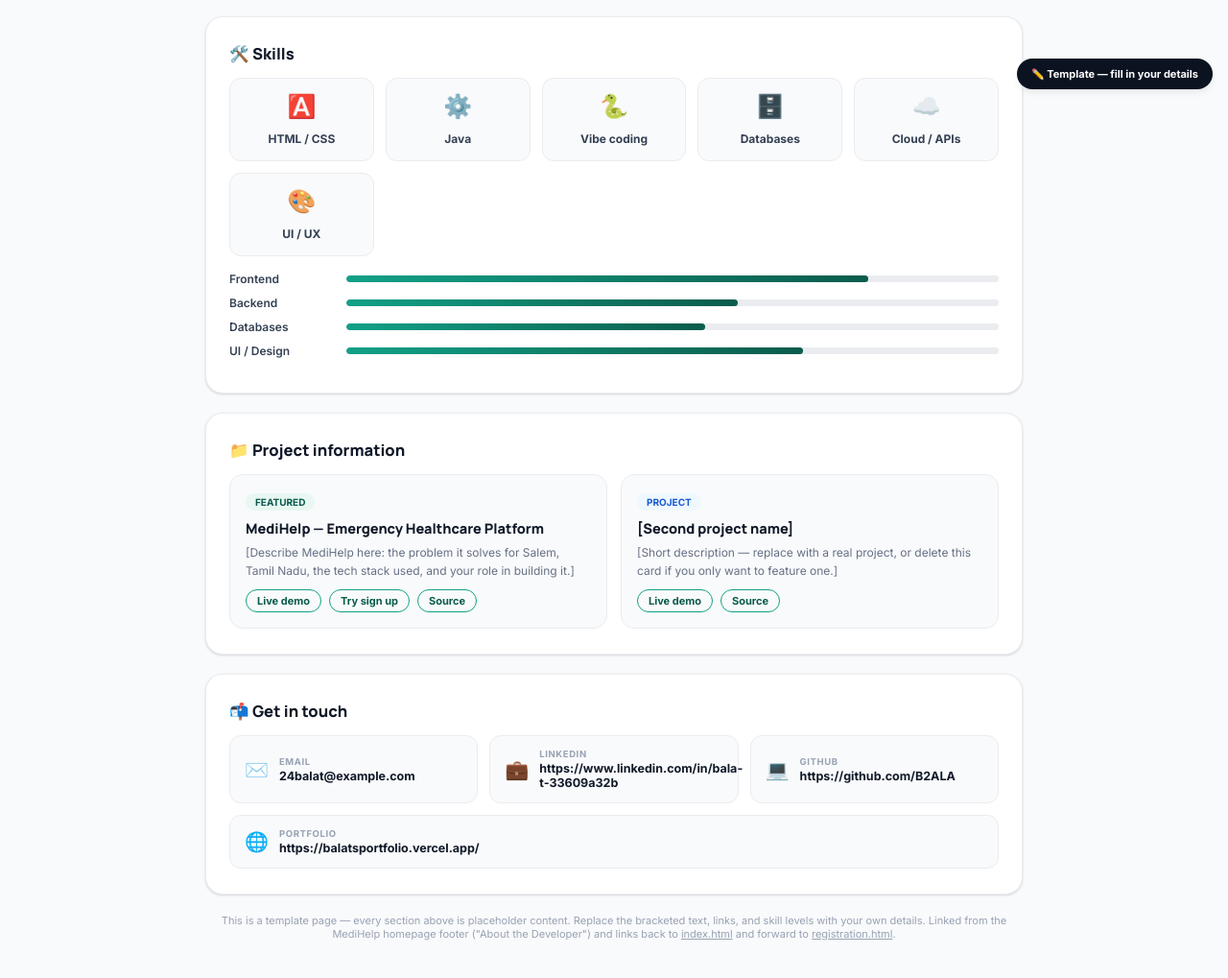
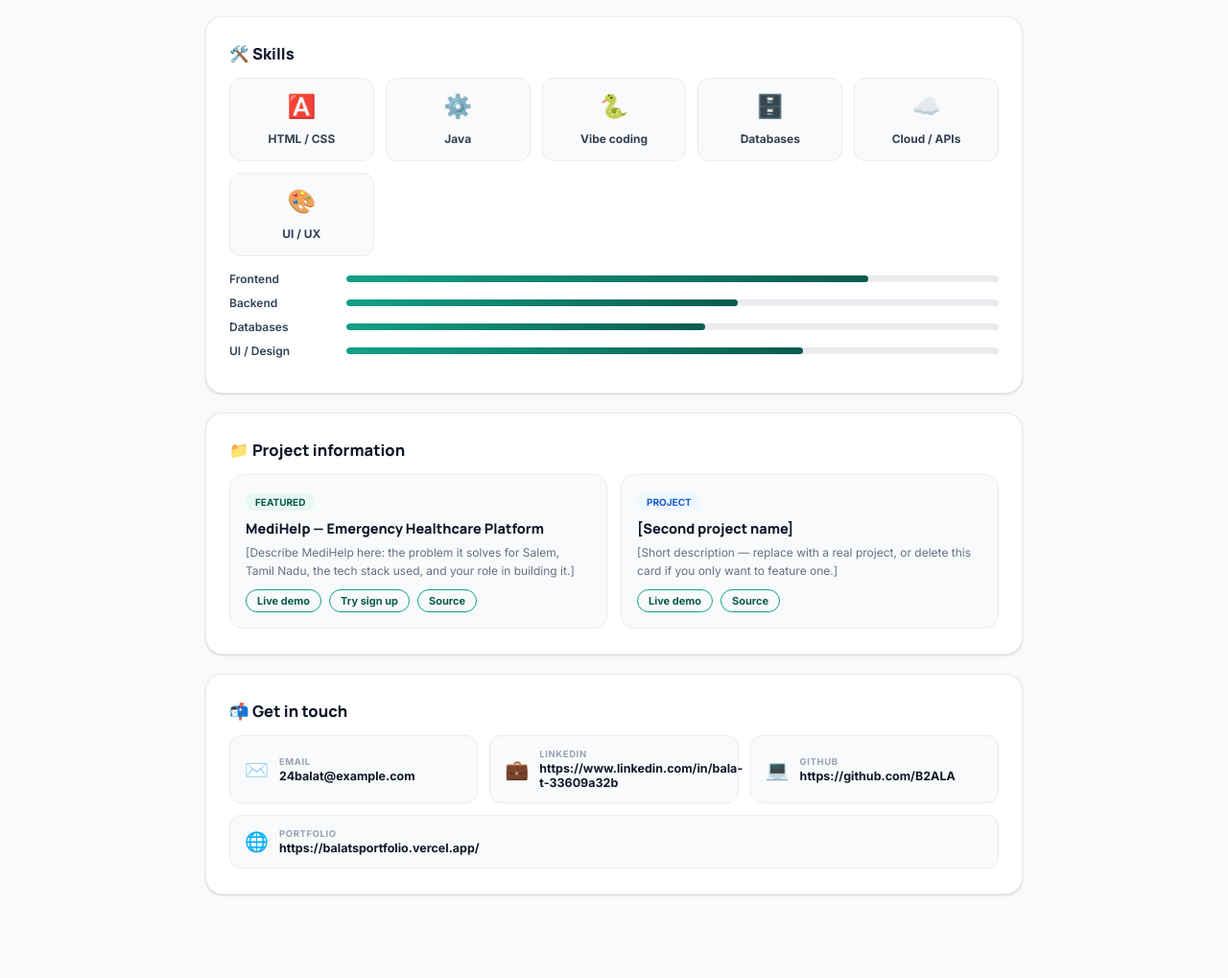
Before and after one commit to B2ALA/sos, a plain HTML site: page developer.html in a window 1280 px wide. Shown: the part 691-1710 px from the top of the page at 96% size. Drawn offline with Linux system fonts and the light colour scheme.

Commit message:
Update developer.html

```diff
--- a/developer.html
+++ b/developer.html
@@ -180,10 +180,7 @@ a{color:inherit;text-decoration:none;}
     </div>
   </div>
 
-  <p class="footer-note">This is a template page — every section above is placeholder content. Replace the bracketed text, links, and skill levels with your own details. Linked from the MediHelp homepage footer ("About the Developer") and links back to <a href="index.html" style="text-decoration:underline;">index.html</a> and forward to <a href="registration.html" style="text-decoration:underline;">registration.html</a>.</p>
-</div>
 
-<div class="edit-flag">✏️ Template — fill in your details</div>
 
 </body>
 </html>
```
